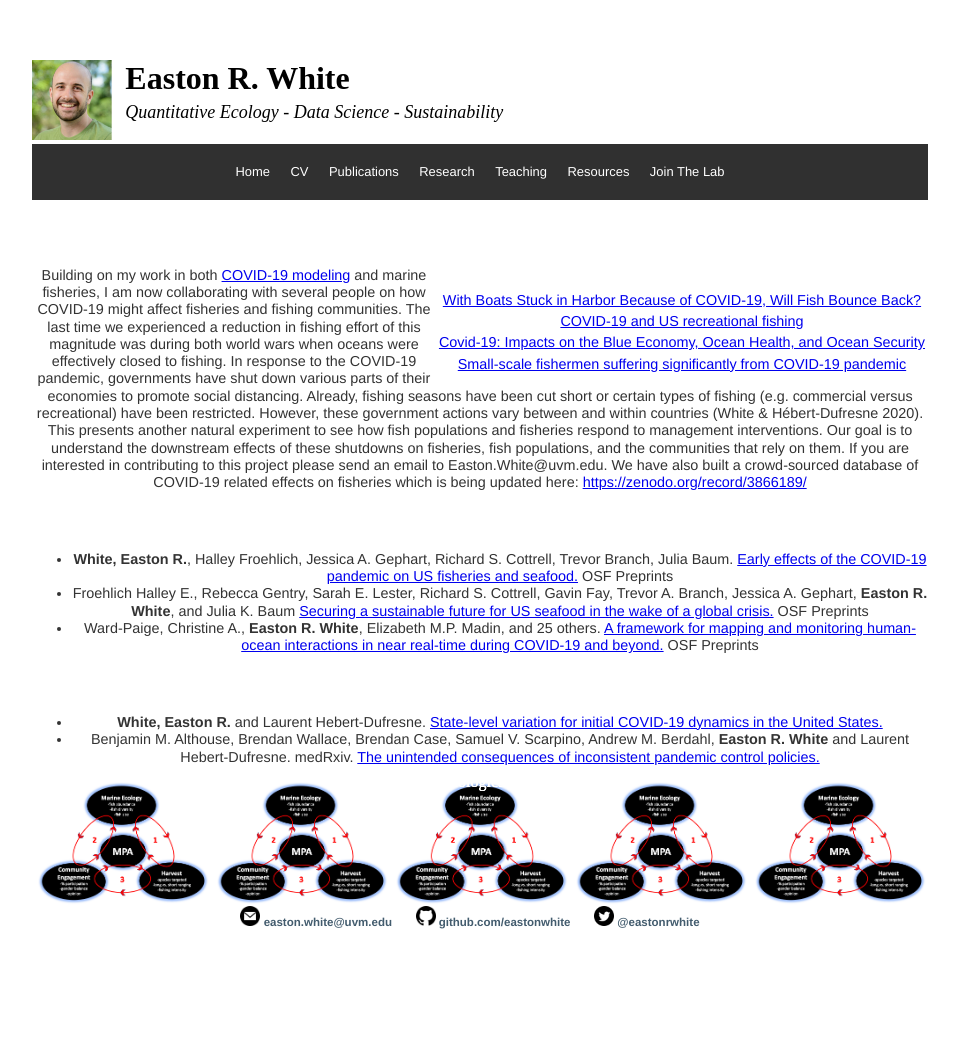
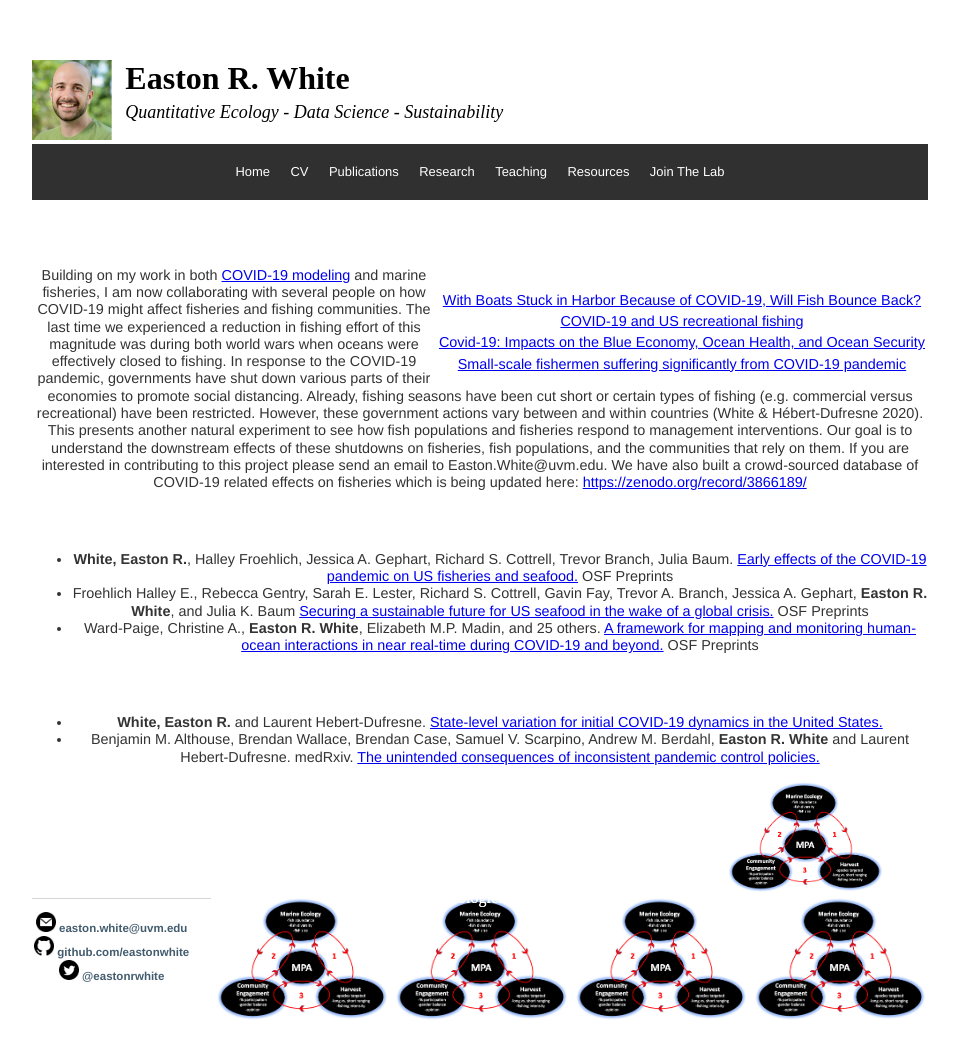
Before and after one commit to eastonwhite/eastonwhite.github.io, a Jekyll site: the page built from research/covid_fisheries/index.html, in a window 1280 px wide. Shown: the whole page, without its empty margins (160-1119 px from the left). Built offline with Jekyll 4.4.1, drawn with Linux system fonts in a browser that asks for light colours; before the commit the page ends 990 px from its top, so only the background shows below that.

Commit message:
Update index.html

```diff
--- a/research/covid_fisheries/index.html
+++ b/research/covid_fisheries/index.html
@@ -69,7 +69,7 @@
 }
 </style>
 
- <div class="container" ,class="brightness">
+ <div class="container brightness">
   <img src="/images/socio_eco_mpas.png" alt="socio-eco-system" align="right" style="width:20%">
   <div class="centered">Socio-ecological system</div>
 </div>
```
